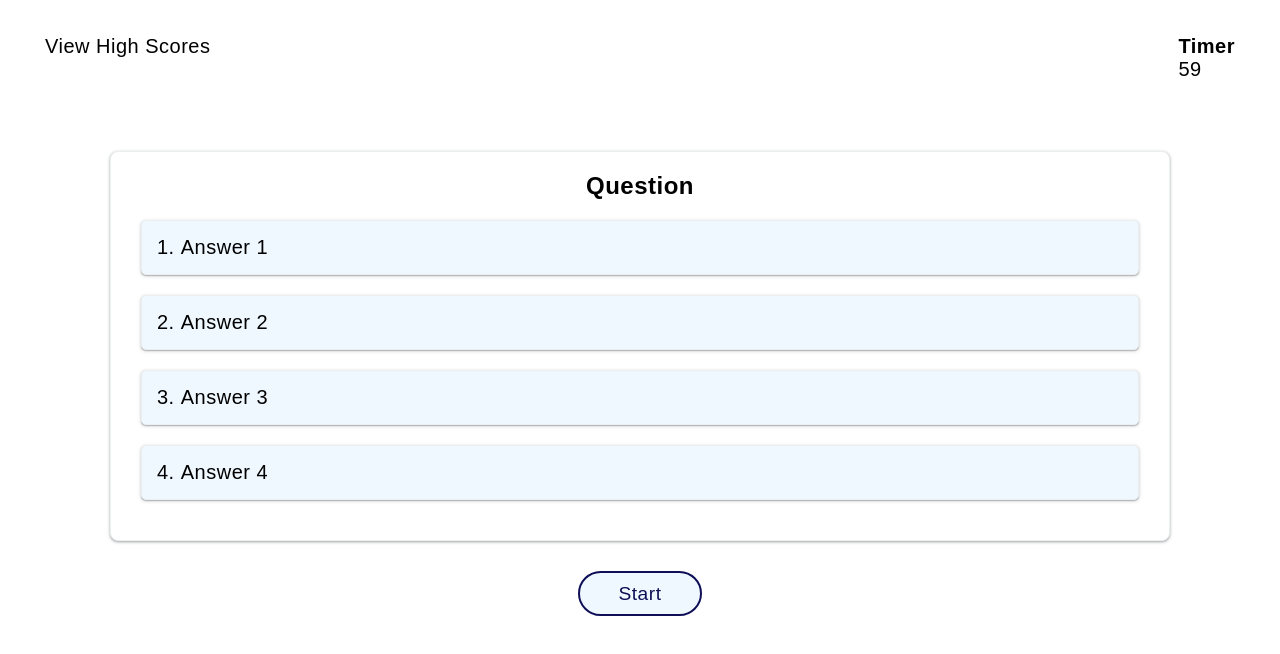
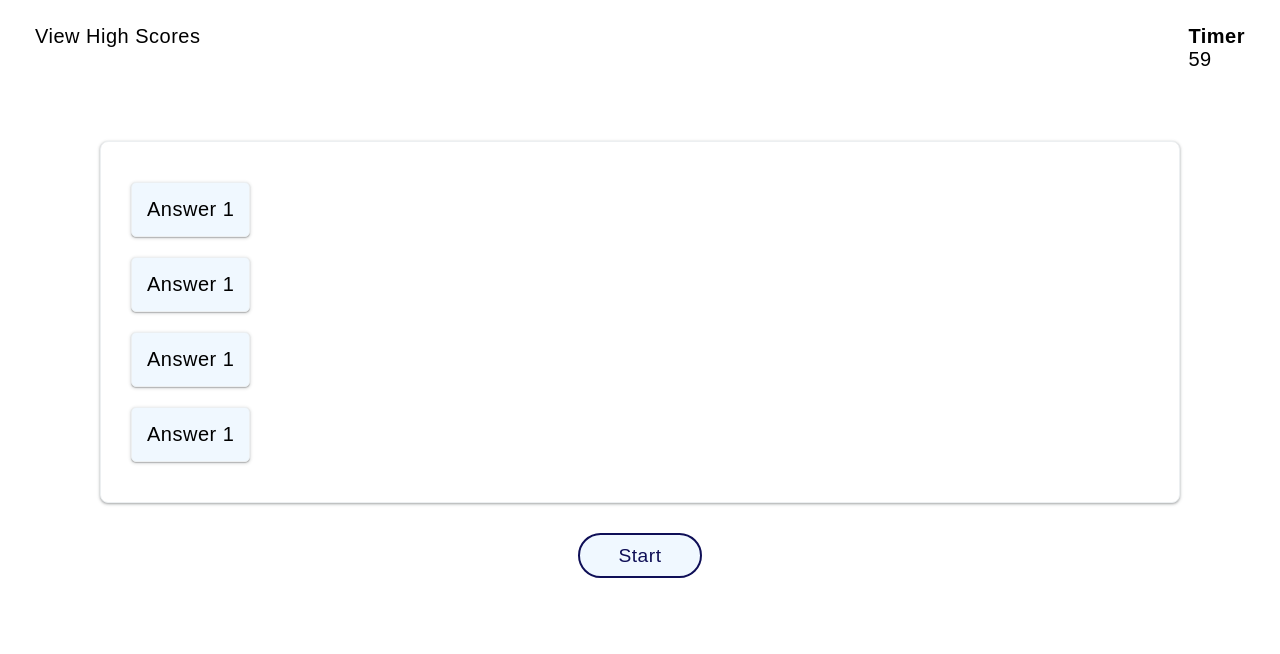
Before and after one commit to cjsolis12/coding-quiz, a plain HTML site: page index.html in a window 1280 px wide. Both pictures are taken after a click on the button "Start". Drawn offline with Linux system fonts and the light colour scheme.

Commit message:
changed li tags to buttons and added js visibility when start button is clicked

```diff
--- a/assets/css/style.css
+++ b/assets/css/style.css
@@ -39,10 +39,15 @@ nav > div {
 }
 
 /* Answer Choices */
- .answers li{
+#answer-choices{
+    visibility: hidden ;
+}
+
+.answers{
+    display: flex;
+    flex-direction: column ;
     border: 1px solid #eceff1;
     border-radius: 5px;
-    list-style-position: inside;
     margin: 20px 10px;
     text-align: left;
     padding: 15px;
--- a/assets/js/index.js
+++ b/assets/js/index.js
@@ -1,8 +1,14 @@
 var startBtn = document.getElementById('start')
 var timerContainer = document.getElementById('timer')
+var instructions = document.getElementById('start-section')
+var answers = document.getElementById('answer-choices')
 
 // Start timer at
 var count = 60;
+
+var questions = {
+    question: ''
+}
 
 
 // Timer function
@@ -17,4 +23,6 @@ var timer = function (){
 // Timer Starting when button is clicked
 startBtn.addEventListener('click', function(){
     timer();
+    instructions.style.display = "none";
+    answers.style.visibility = "visible";
 })
--- a/index.html
+++ b/index.html
@@ -8,29 +8,29 @@
     <title>Coding Quiz</title>
 </head>
 <body>
-    <div class="whole-screen">
+
         <!-- top row for High score and timer -->
         <nav>
             <div id="High Scores">View High Scores </div>
             <div id="nav-timer">
                 <h4>Timer</h4>
-                 <p id="timer"></p>
+                <p id="timer"></p>
             </div>
         </nav>
         <!-- Main question and answer section -->
         <div id="main-content">
             <main class="question-card">
-                <h2 id="question"> Question</h2>
-                <ol class="answers">
-                    <li>Answer 1</li>
-                    <li>Answer 2</li>
-                    <li>Answer 3</li>
-                    <li>Answer 4</li>
-                </ol>
+                <h2 id="question"></h2>
+                <p id="start-section">Try to answer the following code-related questions within the time limit. Keep in mind incorrect answers will penalize your time by 5 seconds! Click Start to begin.</p>
+              <div id="answer-choices">
+                <button class="answers">Answer 1</button>
+                <button class="answers">Answer 1</button>
+                <button class="answers">Answer 1</button>
+                <button class="answers">Answer 1</button>
+              </div>
             </main>
             <button id="start">Start</button>
         </div>
-    </div>
     <script src="assets/js/index.js"></script>
 </body>
 </html>
```
